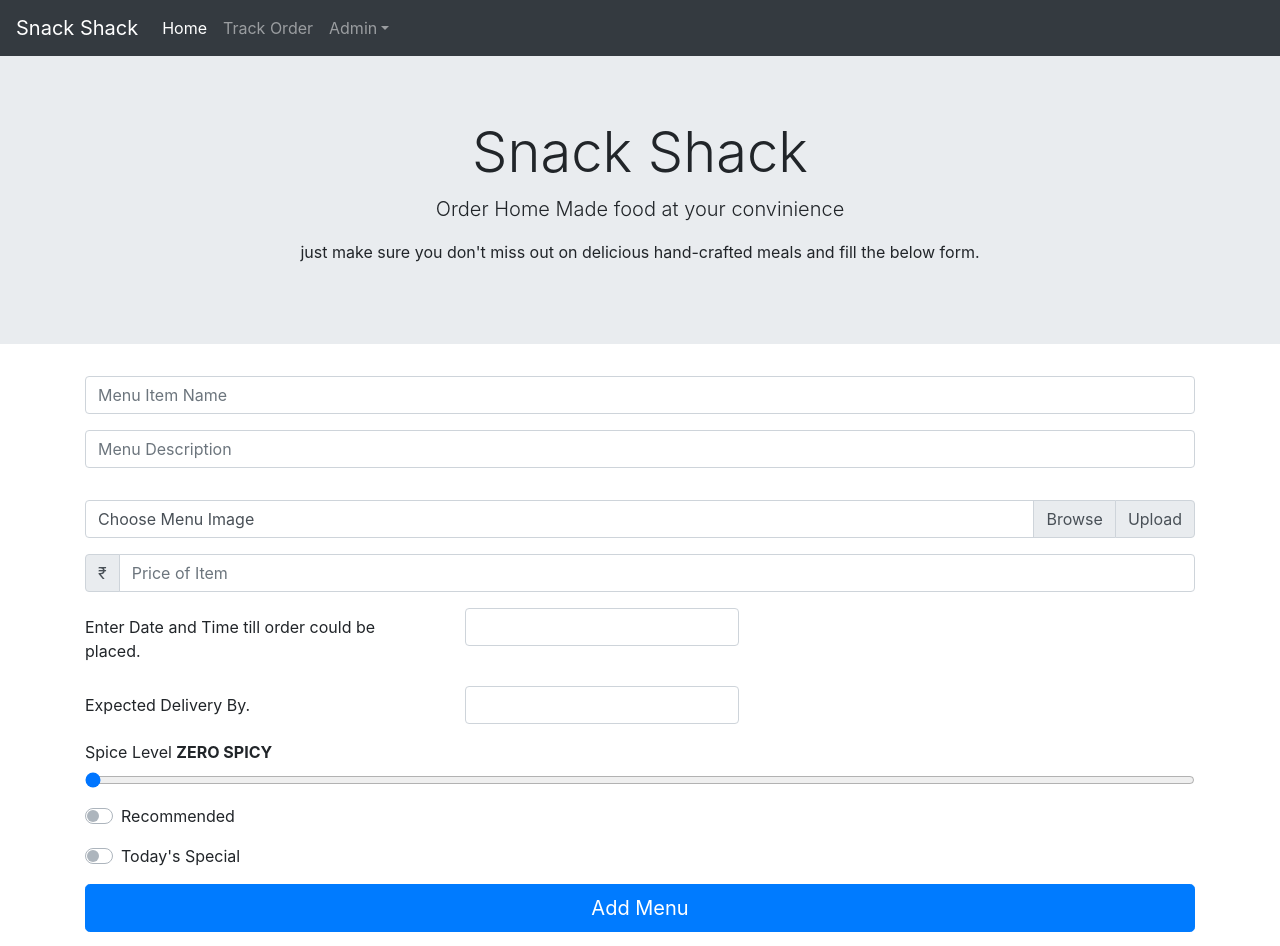
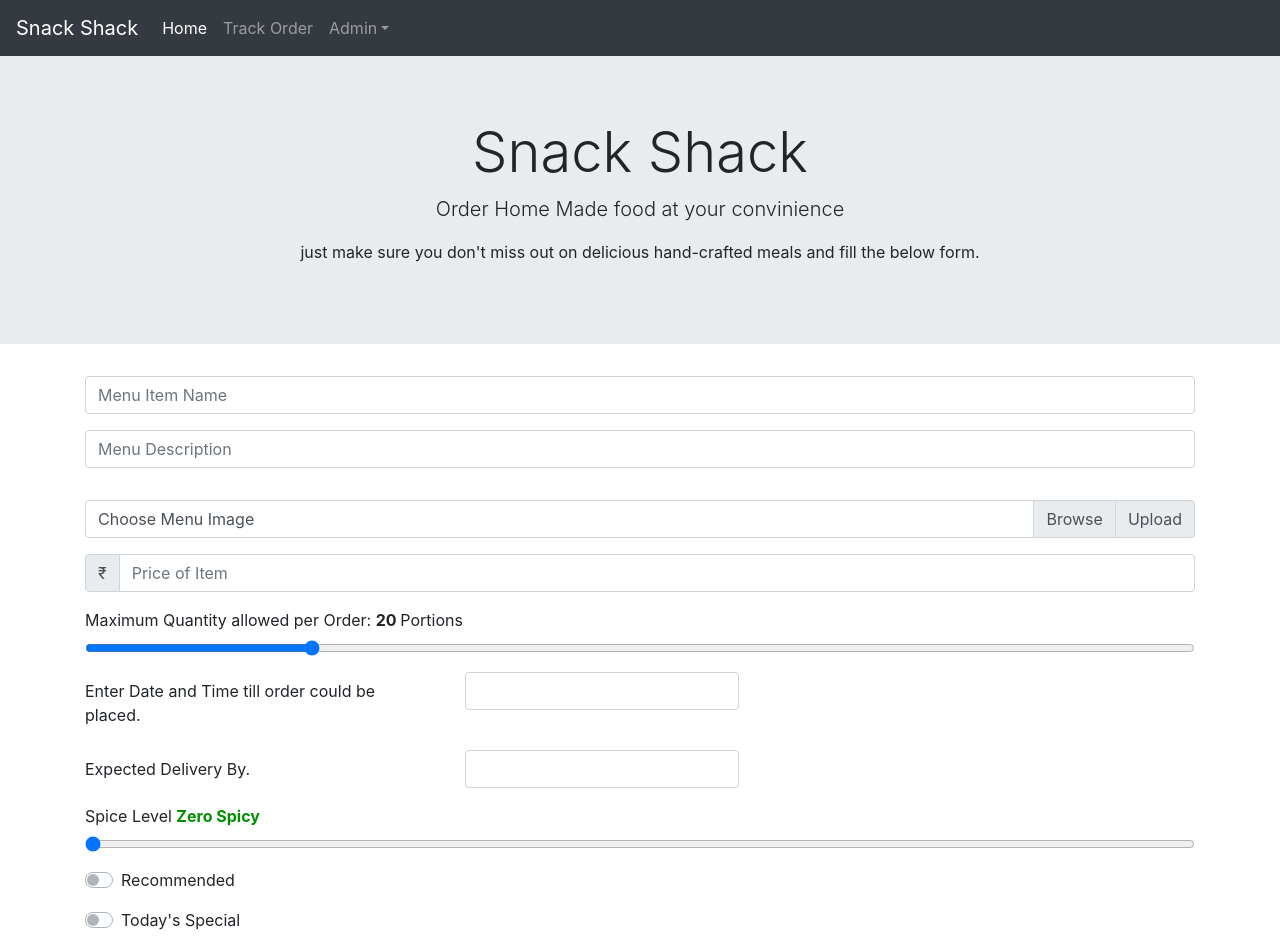
Before and after one commit to hirenscode/snack-shack, a React (Create React App) app: page /admin/add-new-menu in a window 1280 px wide. Shown: the top 946 px of the page. Built offline with nearby package versions, Linux system fonts and the light colour scheme.

Commit message:
Added Range Lookup for Max Quantity, Spice Level as common component and moved up Constants

```diff
--- a/src/components/add-menu/AddMenuForm.js
+++ b/src/components/add-menu/AddMenuForm.js
@@ -3,6 +3,7 @@ import {SETTINGS} from "../../shared/Constants";
 import * as firebase from "firebase";
 import DatePicker from "react-datepicker";
 import "react-datepicker/dist/react-datepicker.css";
+import SpiceLevel from "../place-order/SpiceLevel";
 
 const AddMenuForm = props => {
     const storageRef = firebase.storage();
@@ -13,30 +14,21 @@ const AddMenuForm = props => {
         price: "",
         dateTime: null
     }
-
-    const [menu, setMenu] = React.useState(initialValues);
-    const [image, setImage] = useState(null);
     const hideProgressBarClass = "invisible progress";
     const animatedStripedProgressBarClass ="progress-bar progress-bar-striped progress-bar-animated"
-    const spiceLevelTags = ["ZERO SPICY","MILD","SPICY", "HOT", "BEYOND HOT"];
-    const getSpiceLabelIndex =(spiceLevel, spiceLevelTags) => {
-        return Math.floor(spiceLevel / (100 / spiceLevelTags.length));
-    }
 
-    const peppers = (x) => {
-        x = x < spiceLevelTags.length ? x : (spiceLevelTags.length - 1);
-        return [...Array(x)].map((e, i) => <i className="fa fa-pepper-hot"/>)
-    }
-
+    //States
+    const [image, setImage] = useState(null);
+    const [menu, setMenu] = React.useState(initialValues);
     const [progressBarClass, setProgressBarClass] = useState(hideProgressBarClass);
     const [progressBarValue, setProgressBarValue] = useState(1);
     const [progressBarAnimationClass, setProgressBarAnimationClass] = useState(animatedStripedProgressBarClass);
     const [orderPlacementDateTime, setOrderPlacementDateTime] = useState();
     const [orderDeliveryDateTime, setOrderDeliveryDateTime] = useState();
     const [spiceLevel, setSpiceLevel] = useState(0);
-    const [spiceLevelLabel, setSpiceLevelLabel] = useState(spiceLevelTags[getSpiceLabelIndex(spiceLevel, spiceLevelTags)]);
     const [chefRecommended, setChefRecommended] = useState(false);
     const [todaySpecial, setTodaySpecial] = useState(false);
+    const [maxQuantity, setMaxQuantity] = useState(20);
 
 
     const handleInputChange = e => {
@@ -164,6 +156,12 @@ const AddMenuForm = props => {
                        onChange={handleInputChange}/>
             </div>
         </div>
+        <div className="form-group">
+            <label htmlFor="spiceLevel"> Maximum Quantity allowed per Order: <strong> {maxQuantity} </strong> Portions </label>
+            <input type="range" name="spiceLevel" className="form-control-range" max="100" onChange={e => {
+                setMaxQuantity(parseInt(e.target.value));
+            }} defaultValue={maxQuantity}/>
+        </div>
         <div className="form-group row">
             <label htmlFor="orderPlaceDateTime" className="col-sm-4 col-form-label"> Enter Date and Time till order could be placed. </label>
             <div className="col-sm-8">
@@ -203,12 +201,11 @@ const AddMenuForm = props => {
             </div>
         </div>
         <div className="form-group">
-            <label htmlFor="spiceLevel"> Spice Level <strong> {spiceLevelLabel} {peppers(getSpiceLabelIndex(spiceLevel, spiceLevelTags))} </strong> </label>
-            <input type="range" name="spiceLevel" className="form-control-range"
+            <label htmlFor="spiceLevel"> Spice Level <SpiceLevel level={spiceLevel}/> </label>
+            <input type="range" name="spiceLevel" className="form-control-range" max={SETTINGS.MENU.SPICE_LEVEL_LABELS.length - 1}
                    id="spiceLevel" value={spiceLevel}
                    onChange={e => {
                         setSpiceLevel(parseInt(e.target.value));
-                        setSpiceLevelLabel(spiceLevelTags[getSpiceLabelIndex(spiceLevel, spiceLevelTags)]);
                         handleInputChange(e)
                     }}/>
         </div>
--- a/src/components/place-order/SpiceLevel.js
+++ b/src/components/place-order/SpiceLevel.js
@@ -1,25 +1,20 @@
 import React, {useEffect, useState} from "react";
+import {SETTINGS} from "../../shared/Constants";
 
 const SpiceLevel = (props) => {
-    const {level} = props;
-    const SPICE_LEVEL_LABELS = ["Zero Spicy", "Mild", "Spicy", "Hot", "Angry"];
-    const SPICE_LEVEL_COLORS = ["008f00", "b05000", "c04000", "e02000", "ff0000"];
-
-    let [levelIndex, setLevelIndex] = useState(0);
+    const [level, setLevel] = useState(props.level);
     let [levelColor, setLevelColor] = useState({});
     let [levelLabel, setLevelLabel] = useState("");
 
     useEffect(() => {
-        let index = Math.floor(level / (100 / SPICE_LEVEL_LABELS.length))
-        setLevelIndex(index);
-        let colorStyle = {color: `#${SPICE_LEVEL_COLORS[index]}`};
-        setLevelColor(colorStyle);
-        setLevelLabel(SPICE_LEVEL_LABELS[index]);
-    }, []);
+        setLevel(props.level);
+        setLevelColor({color: `#${SETTINGS.MENU.SPICE_LEVEL_COLORS[props.level]}`});
+        setLevelLabel(SETTINGS.MENU.SPICE_LEVEL_LABELS[props.level]);
+    }, [props.level]);
 
     return <strong className="card-subtitle mb-2" style={levelColor}>
         {levelLabel} &nbsp;
-        {[...Array(levelIndex)].map((e, i) => <i className="fa fa-pepper-hot"  key={i}/>)}
+        {[...Array(level)].map((e, i) => <i className="fa fa-pepper-hot"  key={i}/>)}
         </strong>
 }
 
--- a/src/shared/Constants.js
+++ b/src/shared/Constants.js
@@ -58,6 +58,10 @@ export const SETTINGS = {
             10: [9],
             11: [10],
         }
+    },
+    MENU: {
+        SPICE_LEVEL_LABELS: ["Zero Spicy", "Mild", "Spicy", "Hot", "Burning Hot"],
+        SPICE_LEVEL_COLORS: ["008f00", "b05000", "c04000", "e02000", "ff0000"]
     }
 
 }
```
